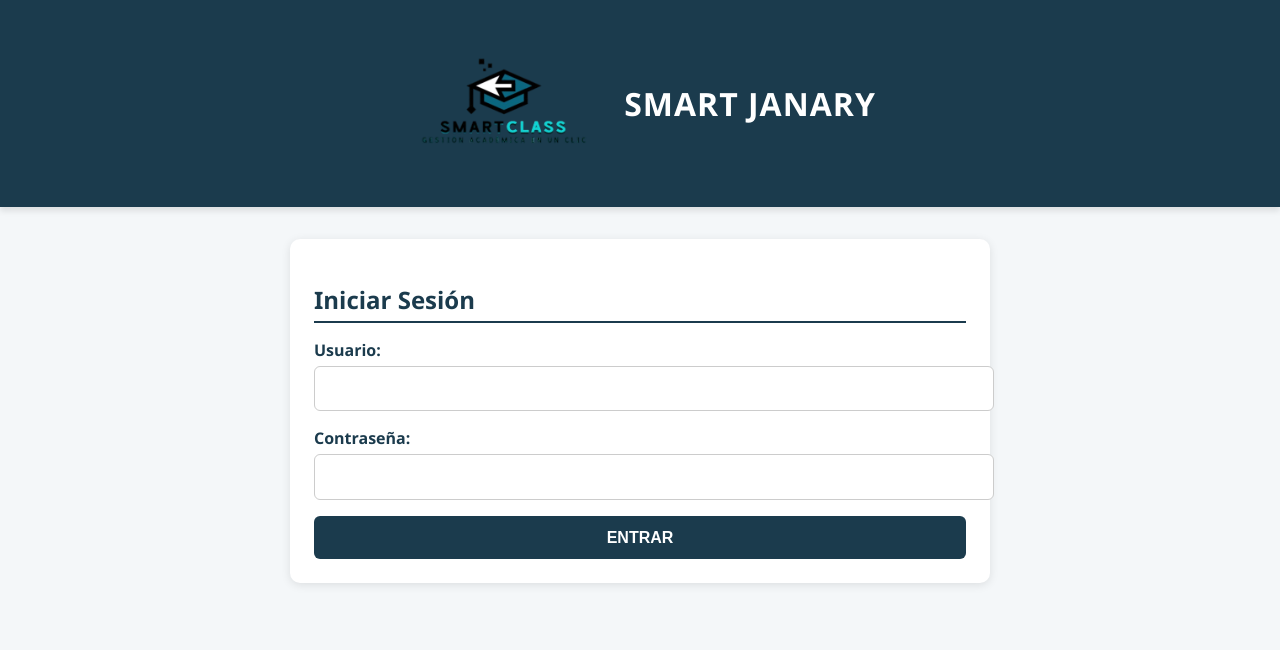
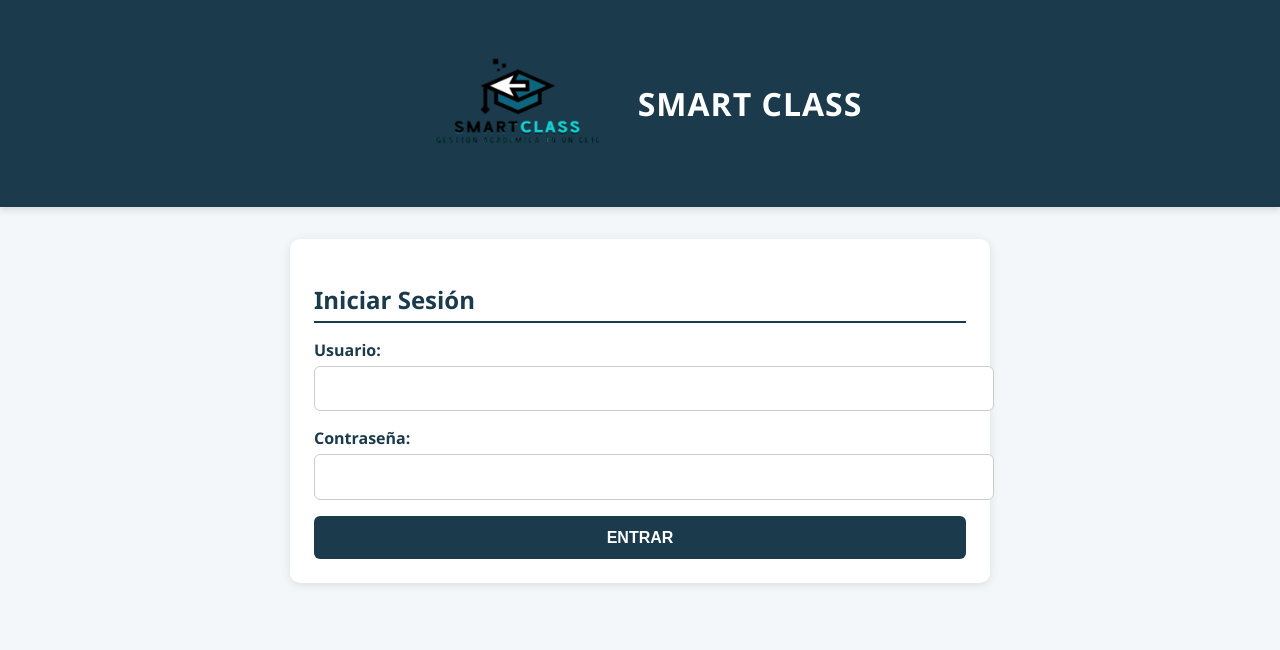
Before and after one commit to JANY55/Actividad-6---Entrega-final-del-proyecto, a plain HTML site: page Repositorio-Janary-main/index.html in a window 1280 px wide. Drawn offline with Linux system fonts and the light colour scheme.

Commit message:
Update index.html

```diff
--- a/Repositorio-Janary-main/index.html
+++ b/Repositorio-Janary-main/index.html
@@ -13,7 +13,7 @@
 <body>
   <header>
     <img src="imagen/logoproy.png" alt="Logo SMART CLASS" />
-    <h1>SMART JANARY</h1>
+    <h1>SMART CLASS</h1>
   </header>
 
   <main>
```
